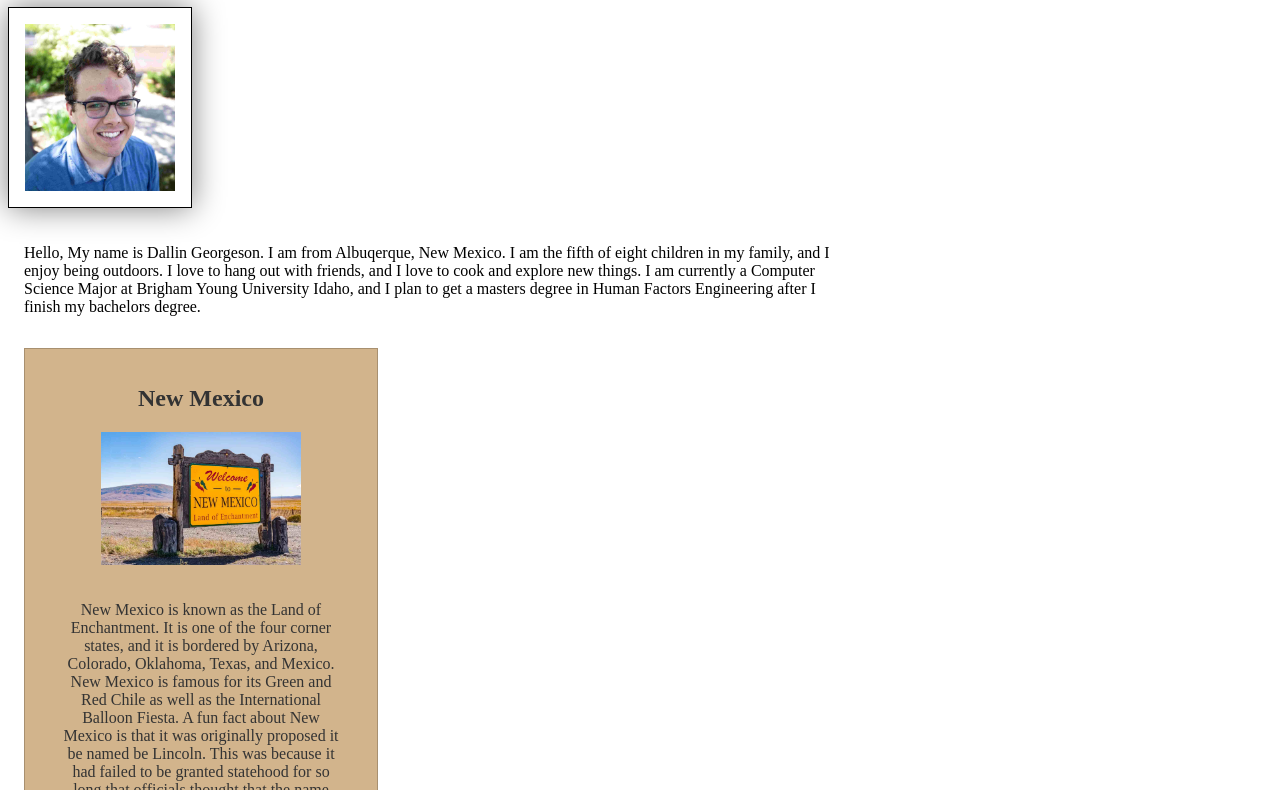
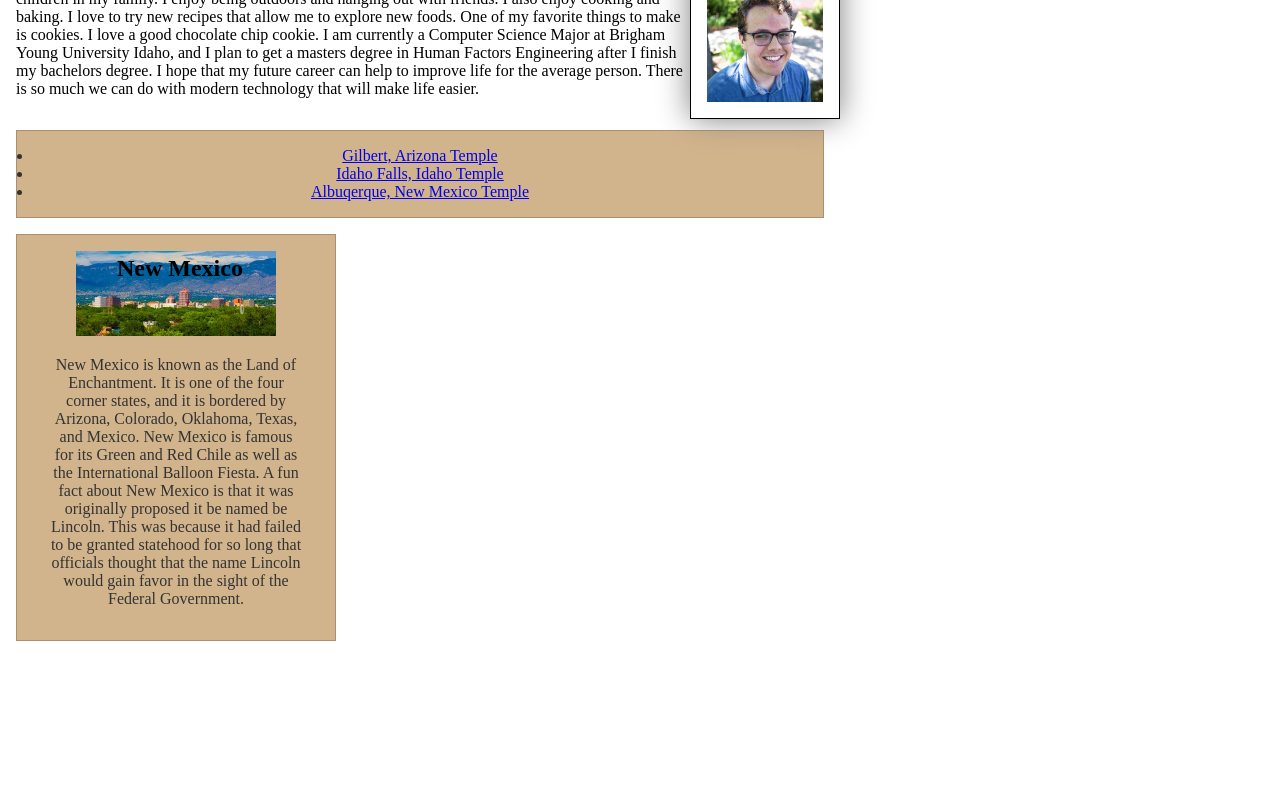
Before and after one commit to dallingson/wdd130, a plain HTML site: page index.html in a window 1280 px wide. Shown: the part 119-909 px from the top of the page. Drawn offline with Linux system fonts and the light colour scheme.

Commit message:
Updated Home Page

```diff
--- a/index.html
+++ b/index.html
@@ -15,24 +15,36 @@
             <a href="wwr/">Rafting Site</a>
             <a href="wwr/">Website</a>
             <a href="wwr/">Siteplan</a>
+            <a href="www.linkedin.com/in/dallin-georgeson">LinkedIn</a>
+            <a href="https://www.facebook.com/dallin.georgeson">Facebook</a>
         </nav>
     </header>
     <main>
         <h1>Dallin Georgeson | WDD 130</h1>
         <img src="images/profile.jpg" alt="Hello, my name is Dallin Georgeson" width="200">
         <p>Hello, My name is Dallin Georgeson. I am from Albuqerque, New Mexico.
-            I am the fifth of eight children in my family, and I enjoy being outdoors.
-            I love to hang out with friends, and I love to cook and explore new things.
+            I am the fifth of eight children in my family. I enjoy being outdoors and hanging out with friends.
+            I also enjoy cooking and baking. I love to try new recipes that allow me to explore new foods.
+            One of my favorite things to make is cookies. I love a good chocolate chip cookie.
             I am currently a Computer Science Major at Brigham Young University Idaho,
-            and I plan to get a masters degree in Human Factors Engineering after I finish my bachelors degree.</p>
+            and I plan to get a masters degree in Human Factors Engineering after I finish my bachelors degree.
+            I hope that my future career can help to improve life for the average person. There is so much we can do
+            with modern technology that will make life easier.
+            </p>
+        <ul class="box">
+            <li><a href="https://churchofjesuschristtemples.org/assets/img/temples/gilbert-arizona-temple/gilbert-arizona-temple-3802-main.jpg" target="_blank">Gilbert, Arizona Temple</a></li>
+            <li><a href="https://churchofjesuschristtemples.org/assets/img/temples/idaho-falls-idaho-temple/idaho-falls-idaho-temple-31085-main.jpg" target="_blank">Idaho Falls, Idaho Temple</a></li>
+            <li><a href="https://churchofjesuschristtemples.org/assets/img/temples/albuquerque-new-mexico-temple/albuquerque-new-mexico-temple-21895-main.jpg" target="_blank">Albuqerque, New Mexico Temple</a></li>
+        </ul>
     </main>
-    <aside>
+    <aside class="box">
         <h2>New Mexico</h2>
-        <img src="images/Welcome_NM.jpg" alt="Welcome to New Mexico">
+        <img src="images/abq_NM.jpg" alt="Welcome to New Mexico">
         <p>New Mexico is known as the Land of Enchantment. It is one of the four corner states, and it is bordered by Arizona, Colorado, Oklahoma, Texas, and Mexico. New Mexico is famous for its Green and Red Chile as well as the International Balloon Fiesta. A fun fact about New Mexico is that it was originally proposed it be named be Lincoln. This was because it had failed to be granted statehood for so long that officials thought that the name Lincoln would gain favor in the sight of the Federal Government.</p>
     </aside>
     <footer>
         <p>©️ 2024 🎈 Dallin Georgeson 🎈 Albuqerque, New Mexico</p>
     </footer>
  </body>
+ <!-- Last Modified 11/14/2024 -->
 </html>
--- a/styles/styles.css
+++ b/styles/styles.css
@@ -1,3 +1,9 @@
+* {
+    margin: 0;
+    padding: 0;
+    box-sizing: border-box;
+}
+
 :root {
     --heading-background-color: cyan;
     --heading-text-color: black;
@@ -30,6 +36,7 @@ main img {
     border: var(--border);
     padding: var(--padding);
     box-shadow: 0 0 30px gray;
+    float: right;
 }
 
 p {
@@ -42,13 +49,17 @@ main {
 
 aside {
     width: 20rem;
-    margin: 1rem;
-    border: 1px solid rgba(0,0,0,0.2);
-    padding: var(--padding);
-    background-color: var(--background-color);
-    color: var(--text-color);
     text-align: center;
+    position: relative;
 }
+
+aside h2 {
+    color: var(--heading-text-color);
+    position: absolute;
+    top: 20px;
+    left: 100px;
+}
+
 
 aside img {
     width: 200px;
@@ -60,3 +71,14 @@ footer {
     border-top: 1px solid #000;
     text-align: center;
 }
+
+/* Class Selectors */
+
+.box {
+    margin: 1rem;
+    border: 1px solid rgba(0,0,0,0.2);
+    padding: var(--padding);
+    background-color: var(--background-color);
+    color: var(--text-color);
+    text-align: center;
+}
```
Also changed, not shown: images/abq_NM.jpg (added).
